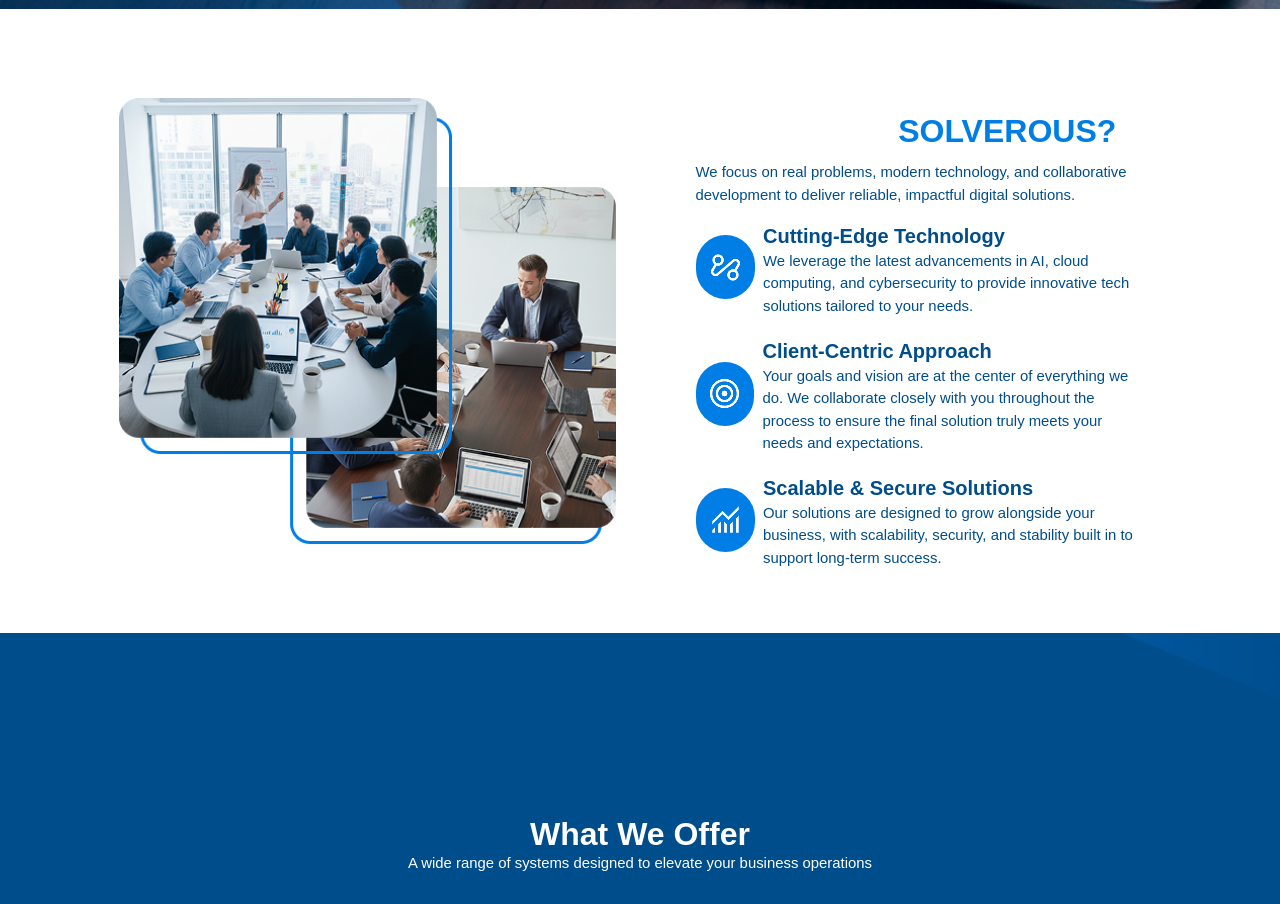
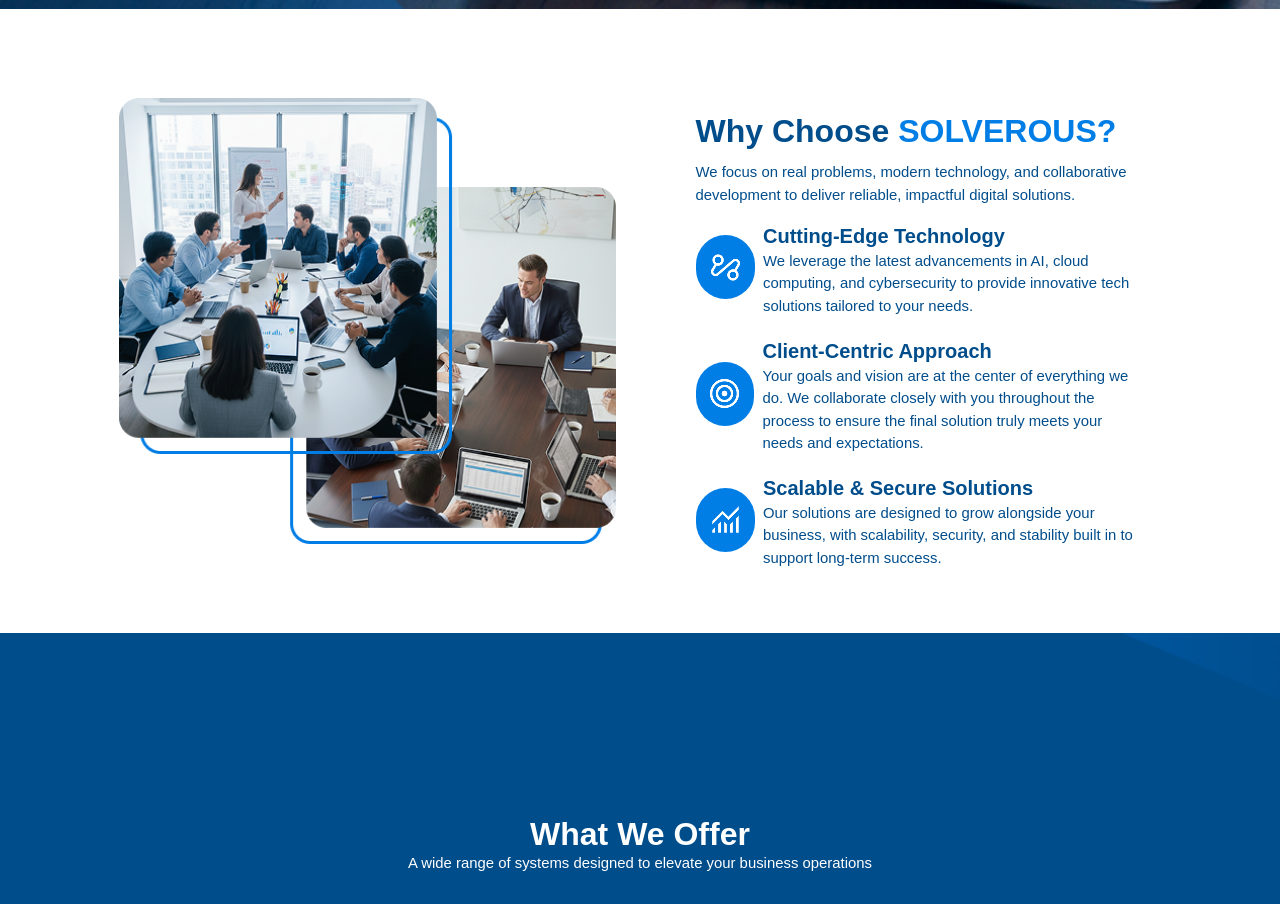
Before and after one commit to SolverousTech/SolverousWebsite, a React (Create React App) app in the folder solverouswebsite/: page / in a window 1280 px wide. Shown: the part 815-1719 px from the top of the page. Built offline with nearby package versions, Linux system fonts and the light colour scheme.

Commit message:
Fixing about us and faqs gap

```diff
--- a/solverouswebsite/src/index.css
+++ b/solverouswebsite/src/index.css
@@ -93,7 +93,7 @@
 
 /* Mission, vision, and history container style */
 .about_container_style {
-  @apply bg-gradient-to-b from-[#004D8C] to-[#027FE5] hover:bg-gradient-to-b hover:from-[#027FE5] hover:to-[#004D8C] h-[15.5rem] sm:h-[14rem] md:h-48 lg:h-44 xl:h-44 2xl:h-40 flex flex-col p-6 rounded-2xl md:rounded-2xl justify-center;
+  @apply bg-gradient-to-b from-[#004D8C] to-[#027FE5] hover:bg-gradient-to-b hover:from-[#027FE5] hover:to-[#004D8C] h-fit sm:h-fit md:h-48 lg:h-44 xl:h-44 2xl:h-40 flex flex-col p-6 rounded-2xl md:rounded-2xl justify-center;
 }
 
 /* Contact Form Styles */
--- a/solverouswebsite/src/pages/Home/home.js
+++ b/solverouswebsite/src/pages/Home/home.js
@@ -90,7 +90,7 @@
           </div>
           <div className=" space-y-6 md:space-y-7 lg:space-y-7 xl:space-y-3 2xl:space-y-5 w-full md:w-full lg:w-full xl:w-[75%] 2xl:w-[75%] text-center md:text-left ">
             <div className="space-y-0 md:space-y-3 lg:space-y-3 xl:space-y-3">
-              <h3 className="text-[1.5rem] md:text-3xl lg:text-3xl xl:text-[2rem] 2xl:text-[2.5rem] font-bold text-white w-full ">Why Choose <span className="text-[#007EE6]">SOLVEROUS?</span></h3>
+              <h3 className="text-[1.5rem] md:text-3xl lg:text-3xl xl:text-[2rem] 2xl:text-[2.5rem] font-bold text-[#004D8C] w-full ">Why Choose <span className="text-[#007EE6]">SOLVEROUS?</span></h3>
               <p className=" p_white_bg w-[96%] md:w-full m-auto md:m-0 ">We focus on real problems, modern technology, and collaborative development to deliver reliable, impactful digital solutions.</p>
             </div>
             <div className=" space-y-8 md:space-y-4 lg:space-y-4">
@@ -242,7 +242,7 @@
         </section>
 
         {/* FAQs Section */}
-        <section id="faqs" style={faqsBg} className=" flex flex-col md:flex-col lg:flex-row xl:flex-row justify-center items-center bg-no-repeat bg-cover bg-center h-[110vh] sm:h-[105vh] md:h-[63vh] lg:h-[90vh] xl:h-[92vh] 2xl:h-[57vh] space-y-6 sm:space-y-[-6rem] md:space-y-10 lg:space-y-0 ">
+        <section id="faqs" style={faqsBg} className=" flex flex-col md:flex-col lg:flex-row xl:flex-row justify-center items-center bg-no-repeat bg-cover bg-center h-[110vh] sm:h-fit md:h-[63vh] lg:h-[90vh] xl:h-[92vh] 2xl:h-[57vh] space-y-0 sm:space-y-[-2rem] md:space-y-10 lg:space-y-0 ">
           <div className=" mr-[2.063rem] ml-[2.063rem] md:ml-[1.5rem] lg:ml-[7.4rem] mt-[3rem] md:mt-10 lg:mt-0 w-[84%] md:w-[71%] lg:w-fit space-y-6 md:space-y-4 justify-center items-start h-[32%] md:h-fit lg:h-[77%] ">
             <div className=" w-full md:w-full space-y-2 ">
               <h3 className="text-[1.5rem] md:text-3xl lg:text-[2rem] font-bold text-white ">Frequently <span className="text-[#0889f1]">Asked Questions</span></h3>
```
